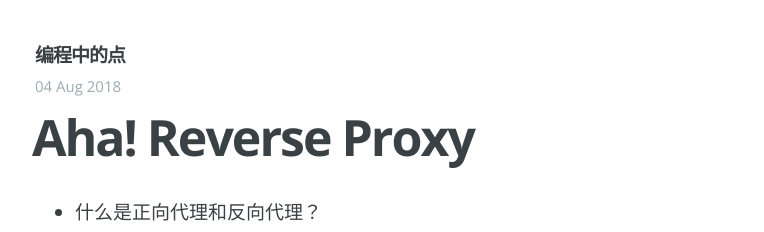
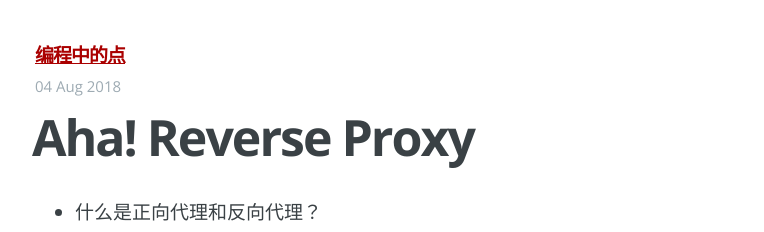
Before and after one commit to yangxuhui/yangxuhui.github.io, a Jekyll site: the page built from _posts/2018-08-05-aha-reverse-proxy.md, in a window 1280 px wide. Shown: the top 232 px of the page, without its empty margins (255-1019 px from the left). Built offline with Jekyll 4.4.1, drawn with Linux system fonts in a browser that asks for light colours.

Commit message:
update post.html

```diff
--- a/_layouts/post.html
+++ b/_layouts/post.html
@@ -12,7 +12,7 @@ archive: true
                 {% if site.logo %}
                     <img src="{{site.logo}}" alt="{{ site.name }}" />
                 {% else %}
-                    <span class="blog-title" href="{{ site.baseurl }}">{{ site.name }}</span>
+                    <a href="{{site.baseurl}}"><span class="blog-title">{{ site.name }}</span></a>
                 {%endif%}
             </a>
         </header>
```
